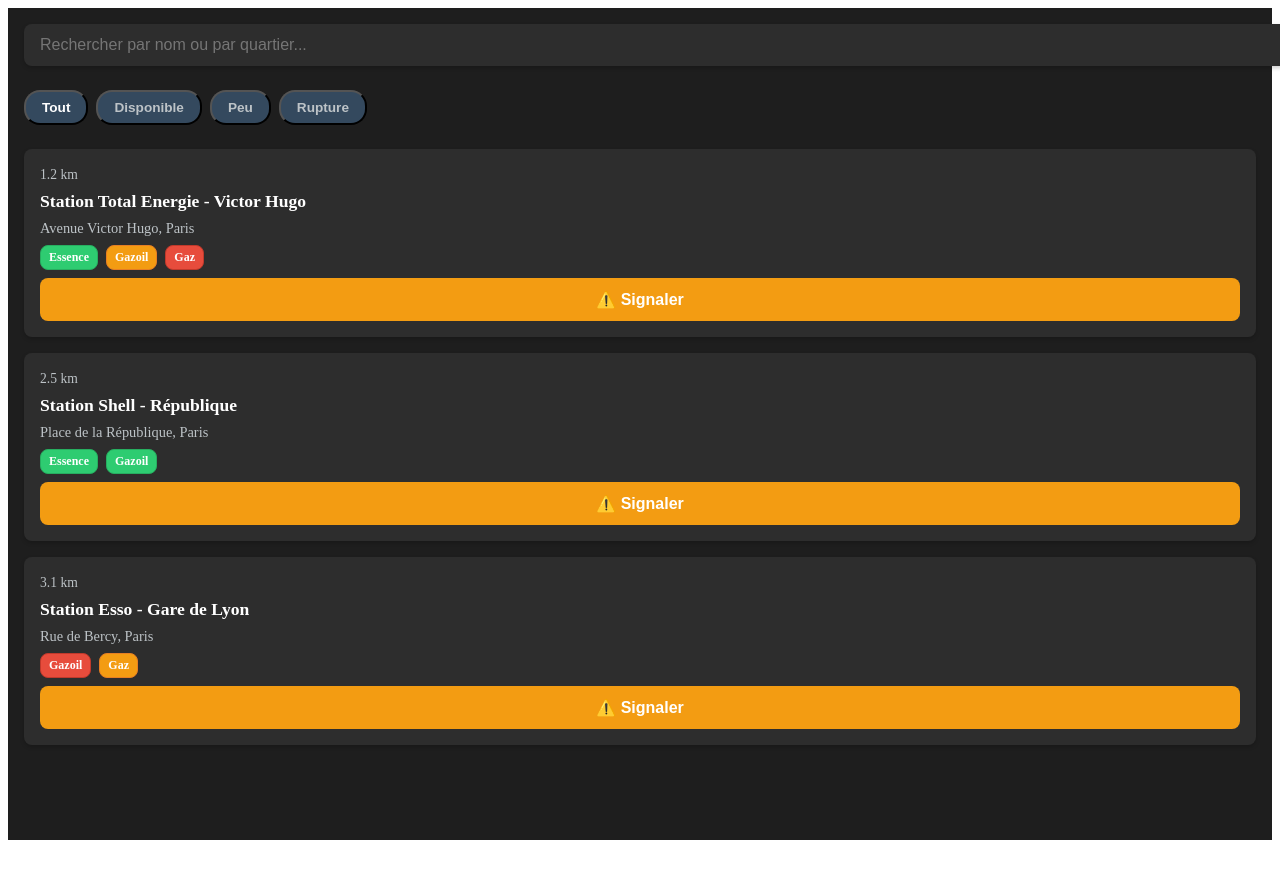
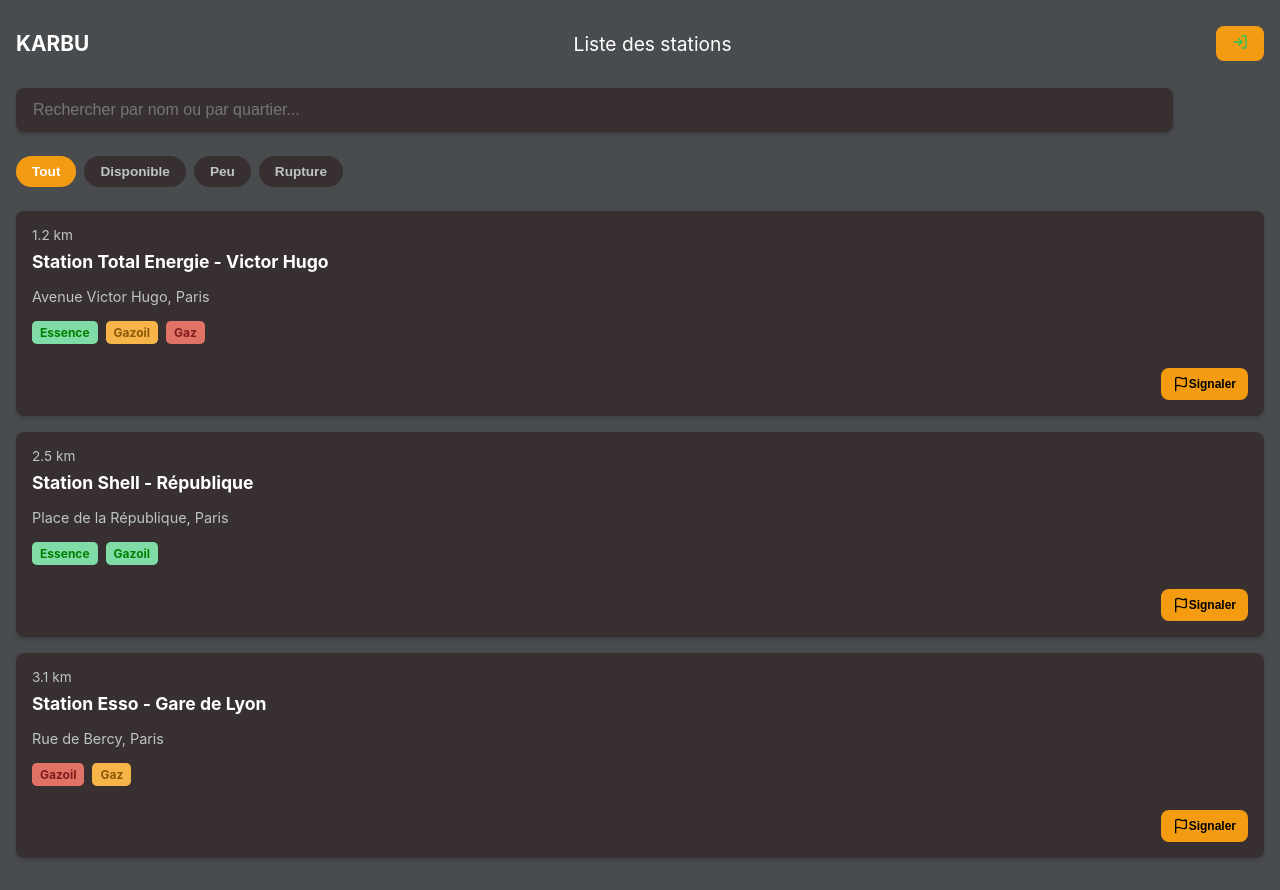
Before and after one commit to Mahamane-Korobara/suivi_carburant_mali_front, a Next.js app: page /user-stations in a window 1280 px wide. Before the commit the page ends 848 px from the top, so only its background shows below. Built offline with nearby package versions, Linux system fonts and the light colour scheme.

Commit message:
Factorisation des pages

```diff
--- a/components/Styles_pages/userStyles/UserStyles.js
+++ b/components/Styles_pages/userStyles/UserStyles.js
@@ -1,22 +1,27 @@
 import styled from "styled-components";
 
 export const UserContainer = styled.div`
-  background: #1e1e1e;
+  background: #494C4F;
   min-height: 100vh;
   padding: 1rem;
   color: white;
 `;
 
 export const SearchBar = styled.input`
-  width: 100%;
+  width: 90%;
   padding: 0.75rem 1rem;
   border-radius: 0.5rem;
-  border: none;
-  background: #2d2d2d;
+  outline: none;
+  border: 1px solid transparent;
+  background: #362c2cde;
   color: white;
   font-size: 1rem;
   margin-bottom: 1rem;
   box-shadow: 0 2px 4px rgba(0,0,0,0.2);
+    &:focus {
+    outline: none;
+    border-color: #f39c12;
+  }
 `;
 
 export const FilterBar = styled.div`
@@ -29,31 +34,34 @@
 `;
 
 const statusColors = {
-  disponible: '#2ecc71', // vert
-  peu: '#f39c12',        // orange
-  rupture: '#e74c3c',    // rouge
-  all: '#34495e'         // gris
+  disponible: '#f39c12',
+  peu: '#f39c12',
+  rupture: '#f39c12',
+  all: '#f39c12'
 };
 
 export const FilterButton = styled.button`
   padding: 0.5rem 1rem;
   border-radius: 1rem;
+  border: none;
   font-size: 0.85rem;
   font-weight: bold;
   cursor: pointer;
   transition: all 0.2s ease;
 
-  background-color: ${({ active, value }) => active ? statusColors[value] || '#34495e' : '#34495e'};
+  background-color: ${({ active, value }) => active ? statusColors[value] || '#362c2cde' : '#362c2cde'};
   color: ${({ active }) => active ? 'white' : '#bdc3c7'};
 
   &:hover {
-    background-color: ${({ active, value }) => active ? statusColors[value] || '#34495e' : '#2c3e50'};
+    background-color: ${({ active, value }) => active ? statusColors[value] || '#362c2cde' : '#362c2cde'};
   }
 `;
 
 
 export const StationCard = styled.div`
-  background: #2d2d2d;
+  display: flex;
+  flex-direction: column; /* contenu vertical */
+  background: #362c2cde;
   border-radius: 0.5rem;
   padding: 1rem;
   margin-bottom: 1rem;
@@ -87,7 +95,8 @@
 
 export const FuelTag = styled.span`
   padding: 0.25rem 0.5rem;
-  border-radius: 0.5rem;
+  border-radius: 0.3rem;
+  border: none;
   font-size: 0.75rem;
   font-weight: bold;
   color: white;
@@ -96,37 +105,40 @@
     switch (status) {
       case 'disponible':
         return `
-          background-color: #2ecc71;
-          border: 1px solid #27ae60;
+          background-color: #81dba7ff;
+          color: green;
         `;
       case 'peu':
         return `
-          background-color: #f39c12;
-          border: 1px solid #e67e22;
+          background-color: #f7b449ff;
+          color: #8a5809ff;
         `;
       case 'rupture':
         return `
-          background-color: #e74c3c;
-          border: 1px solid #c0392b;
+          background-color: #e07266ff;
+          color: #7f1d1dff;
         `;
       default:
         return `
           background-color: #95a5a6;
-          border: 1px solid #7f8c8d;
         `;
     }
   }}
 `;
 
 export const ReportButton = styled.button`
-  width: 100%;
-  padding: 0.75rem 1rem;
+  align-self: flex-end; /* pousse le bouton à droite */
+  display: flex;
+  align-items: center;
+  justify-content: center;
+  padding: 0.5rem 0.75rem;
+  margin-top: 1rem;
   background-color: #f39c12;
-  color: white;
+  color: black;
   border: none;
   border-radius: 0.5rem;
   font-weight: bold;
-  font-size: 1rem;
+  font-size: 0.75rem;
   cursor: pointer;
   transition: background-color 0.2s ease;
 
--- a/components/pages/stationPages/fuel-history-page.js
+++ b/components/pages/stationPages/fuel-history-page.js
@@ -4,6 +4,7 @@
 import FuelHistoryCard from '@/components/fuel/FuelHistoryCard';
 import { PageContainer, Header, BackButton } from '@/components/Styles_pages/stationStyles/FuelStyles';
 import { icons } from "@/components/utils/icons/Icons";
+import StationPageHeader from '@/components/stationPageHeader';
 
 const statusDisplayMapping = {
   disponible: 'Disponible',
@@ -77,6 +78,7 @@
 
   return (
     <PageContainer>
+      <StationPageHeader welcomeText="Bienvenue sur KARBU" />
       <BackButton onClick={onNavigateToStatus}>{icons.arrowLeft} Retour</BackButton>
       <Header>Historique des changements de statut (7 derniers jours)</Header>
 
--- a/components/pages/stationPages/fuel-status-page.js
+++ b/components/pages/stationPages/fuel-status-page.js
@@ -4,6 +4,7 @@
 import FuelStatusCard from '@/components/fuel/FuelStatusCard';
 import FuelActionsButtons from '@/components/fuel/FuelActionsButtons';
 import { PageContainer, Header } from '@/components/Styles_pages/stationStyles/FuelStyles';
+import StationPageHeader from '@/components/stationPageHeader';
 
 // Mapping des statuts Laravel → affichage
 const statusMapping = {
@@ -87,6 +88,7 @@
 
   return (
     <PageContainer>
+      <StationPageHeader welcomeText="Bienvenue sur KARBU" />
       <Header>Sélectionnez un statut pour mettre à jour la disponibilité</Header>
       {fuels.map(fuel => (
         <FuelStatusCard
--- /dev/null
+++ b/components/usagerPageHeader.js
@@ -0,0 +1,56 @@
+import React from 'react';
+import styled from 'styled-components';
+import { useRouter } from 'next/router';
+import { icons } from '@/components/utils/icons/Icons';
+
+const HeaderContainer = styled.div`
+  display: flex;
+  justify-content: space-between;
+  align-items: center;
+  margin-bottom: 1rem;
+`;
+
+const LeftButton = styled.button`
+  padding: 0.5rem 1rem;
+  background-color: #f39c12;
+  color: white;
+  border: none;
+  border-radius: 0.5rem;
+  font-weight: bold;
+  cursor: pointer;
+  transition: background-color 0.2s ease;
+
+  &:hover {
+    background-color: #e67e22;
+  }
+`;
+
+const CenterText = styled.h2`
+  font-size: 1.2rem;
+  font-weight: 400;
+  color: white;
+  text-align: center;
+  flex: 1; /* prend tout l’espace disponible */
+`;
+
+const RightText = styled.span`
+  font-size: 1.3rem;
+  font-weight: bold;
+  color: white;
+`;
+
+export default function PublicPageHeader({ centerText = "Bienvenue sur KARBU" }) {
+  const router = useRouter();
+
+  const handleLoginRedirect = () => {
+    router.push("/");
+  };
+
+  return (
+    <HeaderContainer>
+      <RightText>KARBU</RightText>
+      <CenterText>{centerText}</CenterText>
+      <LeftButton onClick={handleLoginRedirect}>{icons.connexion}</LeftButton>
+    </HeaderContainer>
+  );
+}
--- a/components/user/StationCard.js
+++ b/components/user/StationCard.js
@@ -1,5 +1,6 @@
 import React from 'react';
 import { StationCard, StationDistance, StationName, StationAddress, FuelTags, FuelTag, ReportButton } from '@/components/Styles_pages/userStyles/UserStyles';
+import { icons } from '@/components/utils/icons/Icons';
 
 export default function StationCardComponent({ station, onReport }) {
   const { name, address, distance, fuelTypes } = station;
@@ -16,11 +17,10 @@
             {String(fuel?.type)}
           </FuelTag>
         ))}
-
       </FuelTags>
 
       <ReportButton onClick={onReport}>
-        ⚠️ Signaler
+        {icons.flag} Signaler
       </ReportButton>
     </StationCard>
   );
--- a/components/user/UserStationList.js
+++ b/components/user/UserStationList.js
@@ -3,6 +3,8 @@
 import FilterBarComponent from '@/components/user/FilterBar';
 import StationCardComponent from '@/components/user/StationCard';
 import { UserContainer } from '@/components/Styles_pages/userStyles/UserStyles';
+import PublicPageHeader from '@/components/usagerPageHeader';
+
 
 // Données simulées (à remplacer par API plus tard)
 const mockStations = [
@@ -68,6 +70,7 @@
 
   return (
     <UserContainer>
+      <PublicPageHeader centerText="Liste des stations" />
       <SearchBarComponent value={searchQuery} onChange={setSearchQuery} />
       <FilterBarComponent activeFilter={activeFilter} onFilterChange={setActiveFilter} />
 
--- a/components/utils/icons/Icons.js
+++ b/components/utils/icons/Icons.js
@@ -14,7 +14,9 @@
   Lock,
   Clock,
   Trash,
-  ArrowLeft
+  ArrowLeft,
+  LogIn,
+  Flag
 } from "lucide-react";
 
 // Dictionnaire centralisé des icônes de l’app KARBU
@@ -42,4 +44,6 @@
 
   // Nouveaux
   arrowLeft: <ArrowLeft size={20} color="#fff" />,
+  flag: <Flag size={16} color="black" />,
+  connexion: <LogIn size={16} color="#22c55e" />
 };
--- a/pages/_app.js
+++ b/pages/_app.js
@@ -1,5 +1,5 @@
 import "leaflet/dist/leaflet.css";
-
+import "../pages/global.css";
 export default function App({ Component, pageProps }) {
   return <Component {...pageProps} />;
 }
--- /dev/null
+++ b/pages/global.css
@@ -0,0 +1,8 @@
+body {
+  margin: 0;
+  padding: 0;
+  font-family: -apple-system, BlinkMacSystemFont, "Segoe UI", Roboto, Oxygen,
+    Ubuntu, Cantarell, "Open Sans", "Helvetica Neue", sans-serif;
+  background-color: #494C4F;
+  color: white;
+}
```
Also changed, not shown: components/Styles_pages/StyleCommun.js (+29 -0 lines), components/stationPageHeader.js (added, +28 -0 lines). Lines whose indentation alone changed are shown as unchanged.
